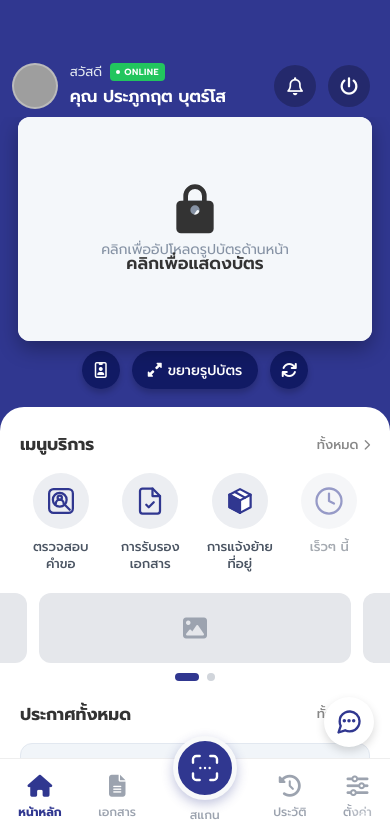
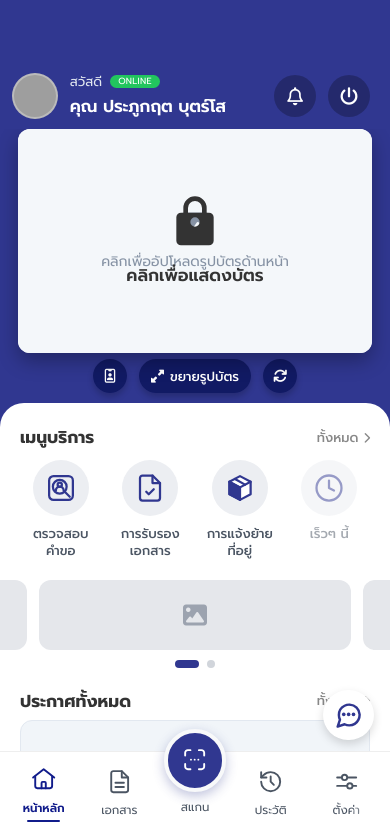
Before and after one commit to pppp167/skyy, a plain HTML site: page index.html in a window 390 px wide. Shown: the top 835 px of the page. Drawn offline with Linux system fonts and the light colour scheme; grey boxes are pictures that could not be loaded; a web font is replaced by a local one.

Commit message:
Update index.html

```diff
--- a/index.html
+++ b/index.html
@@ -7,8 +7,6 @@
   <meta name="theme-color" content="#303790">
   <meta name="apple-mobile-web-app-capable" content="yes">
   <meta name="mobile-web-app-capable" content="yes">
-
-  <!-- ใช้ black-translucent เพื่อให้หน้าเว็บคลุมพื้นที่ 100% -->
   <meta name="apple-mobile-web-app-status-bar-style" content="black-translucent">
 
   <title>ThaID Full Feature</title>
@@ -24,7 +22,6 @@
   <link rel="stylesheet" href="https://cdnjs.cloudflare.com/ajax/libs/font-awesome/6.4.0/css/all.min.css">
 
   <script>
-    // Detect an iOS Home Screen web app before layout so only that mode gets extra top clearance.
     (function markHomeScreenApp() {
       const standalone = window.navigator.standalone === true ||
         window.matchMedia('(display-mode: standalone)').matches ||
@@ -43,21 +40,17 @@
       overflow: hidden;
     }
 
-    /* ===== Privacy Screen (เบลอใส ไม่มีสีทับ) ===== */
     #privacy-screen {
       position: fixed;
-      /* ขยายขอบออกไป 20px เพื่อให้คลุม Safe Area */
       top: -20px; left: -20px; right: -20px; bottom: -20px;
       z-index: 2147483647;
       pointer-events: none;
       opacity: 0;
       visibility: hidden;
       transition: none;
-      /* ใสเกือบ 100% แต่ให้ iOS ยอมเรนเดอร์ blur */
       background: rgba(255, 255, 255, 0.01);
     }
 
-    /* backdrop-filter ใส่เฉพาะตอนแสดง เพื่อไม่ให้ layer เบลอค้างอยู่ตอนใช้งานปกติ */
     #privacy-screen.is-visible {
       opacity: 1;
       visibility: visible;
@@ -96,17 +89,16 @@
       flex-shrink: 0;
       position: relative;
       z-index: 50;
-      /* ดันเนื้อหาลงมาไม่ให้ทับรอยบาก */
-      padding: max(calc(env(safe-area-inset-top) + 8px), 62px) 20px 8px 20px;
+      padding: max(calc(env(safe-area-inset-top) + 8px), clamp(52px, 9vh, 72px)) 20px clamp(6px, 1.2vh, 10px) 20px;
       padding-left: clamp(10px, 3vw, 18px);
       isolation: isolate;
       backdrop-filter: none;
       -webkit-backdrop-filter: none;
     }
 
-    /* Home Screen apps can draw under the translucent iOS status bar. Keep a larger top inset there. */
+    /* ===== ปรับ顶部ของโหมดเพิ่มไปหน้าจอโฮมให้คำนวณตามแต่ละรุ่น ===== */
     html.is-home-screen-app header {
-      padding-top: max(calc(env(safe-area-inset-top) + 12px), 82px);
+      padding-top: var(--home-top-pad, max(calc(env(safe-area-inset-top) + 12px), clamp(64px, 11vh, 88px)));
     }
 
     .header-top { display: flex; justify-content: space-between; align-items: center; }
@@ -135,12 +127,17 @@
     .header-icons i:active { background: rgba(0, 0, 0, 0.4); }
 
     .online-badge {
-      background: #22c55e; color: white; font-size: 9px; font-weight: 600;
-      padding: 2px 6px; border-radius: 4px; margin-left: 2px;
-      display: inline-flex; align-items: center; gap: 4px; vertical-align: middle;
-      letter-spacing: 0.5px;
+      background: #22c55e; color: white;
+      font-size: 9px;
+      font-weight: 400;
+      padding: 2px 8px;
+      border-radius: 50px;
+      line-height: 1;
+      margin-left: 2px;
+      display: inline-flex; align-items: center; justify-content: center;
+      vertical-align: middle;
+      letter-spacing: 0.3px;
     }
-    .online-dot { width: 4px; height: 4px; background: white; border-radius: 50%; }
 
     .main-scroll-area {
       flex: 1;
@@ -153,7 +150,7 @@
     .main-scroll-area::-webkit-scrollbar { display: none; }
 
     .blue-section {
-      padding: 0 clamp(18px, 4vw, 24px) 10px;
+      padding: 0 clamp(18px, 4vw, 24px) 6px;
       position: relative;
       z-index: 10;
       display: flex;
@@ -200,35 +197,61 @@
     .lock-icon-svg { width: 56px; height: 56px; fill: #333; margin-bottom: 12px; }
     .lock-text { font-size: 17px; font-weight: 600; color: #333; }
 
-    .card-action-bar { margin-top: 10px; display: flex; justify-content: center; gap: 12px; width: 100%; }
+    .card-action-bar {
+      margin-top: 6px;
+      display: flex;
+      justify-content: center;
+      gap: 12px;
+      width: 100%;
+    }
 
     .card-action-btn {
-      background: rgba(12, 20, 91, 0.82); color: white; border: none;
-      padding: 8px 16px; border-radius: 20px;
-      font-size: 14px; font-weight: 500;
-      cursor: pointer; display: flex; align-items: center; gap: 6px;
-      box-shadow: 0 4px 6px rgba(0,0,0,0.2); transition: all 0.2s;
+      background: rgba(12, 20, 91, 0.82);
+      color: white;
+      border: none;
+      padding: 6px 12px;
+      border-radius: 18px;
+      font-size: 13px;
+      font-weight: 500;
+      cursor: pointer;
+      display: flex;
+      align-items: center;
+      gap: 6px;
+      box-shadow: 0 4px 6px rgba(0, 0, 0, 0.2);
+      transition: all 0.2s;
       font-family: inherit;
     }
+
     .card-action-btn:active { transform: scale(0.95); }
+
     .card-action-btn.icon-only {
-      padding: 0; width: 38px; height: 38px; border-radius: 50%;
-      display: flex; justify-content: center; align-items: center;
-      font-size: 16px;
+      padding: 0;
+      width: 34px;
+      height: 34px;
+      border-radius: 50%;
+      display: flex;
+      justify-content: center;
+      align-items: center;
+      font-size: 14px;
     }
 
     .white-section {
       flex: 1;
       background: #ffffff;
       border-radius: 24px 24px 0 0;
-      margin-top: 8px;
-      padding-top: 24px;
+      margin-top: 4px;
+      padding-top: clamp(16px, 2.5vh, 26px);
       position: relative;
       z-index: 20;
-      padding-bottom: calc(80px + env(safe-area-inset-bottom));
+      padding-bottom: calc(clamp(64px, 9vh, 86px) + env(safe-area-inset-bottom));
     }
 
-    .section-title { display: flex; justify-content: space-between; align-items: center; margin: 0 20px 16px 20px; }
+    .section-title {
+      display: flex;
+      justify-content: space-between;
+      align-items: center;
+      margin: 0 20px 10px 20px;
+    }
     .section-title h2 { font-size: 17px; color: #333; font-weight: 700; }
     .section-title a { font-size: 13px; color: #888; text-decoration: none; font-weight: 500;}
 
@@ -280,7 +303,15 @@
     .dot-indicator { width: 8px; height: 8px; border-radius: 50%; background-color: #d1d5db; transition: all 0.3s ease; }
     .dot-indicator.active { width: 24px; border-radius: 4px; background-color: #303790; }
 
-    .announcement-vertical-list { display: flex; flex-direction: column; gap: 12px; padding: 0 20px; margin-bottom: 20px; }
+    /* ===== ปรับให้ช่องประกาศชิดกันและขยับขึ้น ===== */
+    .announcement-vertical-list {
+      display: flex;
+      flex-direction: column;
+      gap: 10px;
+      padding: 0 20px;
+      margin-top: -4px;
+      margin-bottom: 16px;
+    }
 
     .announcement-vertical-box {
       width: 100%; height: 80px; border-radius: 12px;
@@ -303,31 +334,91 @@
       width: auto;
       background: white;
       display: flex; justify-content: space-around; align-items: center;
-      padding: 12px 0 max(20px, env(safe-area-inset-bottom)) 0;
+      padding: clamp(8px, 2vh, 14px) clamp(4px, 1.5vw, 12px) max(clamp(12px, 3vh, 22px), env(safe-area-inset-bottom)) clamp(4px, 1.5vw, 12px);
       border-top: 1px solid #eee;
       z-index: 30;
     }
 
-    .nav-item { display: flex; flex-direction: column; align-items: center; gap: 6px; color: #9ca3af; font-size: 12px; background: none; border: none; cursor: pointer; font-family: inherit; font-weight: 500;}
-    .nav-item.active { color: #303790; font-weight: 700;}
-    .nav-item i { font-size: 22px; }
+    .nav-item {
+      display: flex;
+      flex-direction: column;
+      align-items: center;
+      gap: clamp(4px, 1.2vw, 8px);
+      color: #4b5563;
+      font-size: clamp(11px, 3vw, 14px);
+      background: none;
+      border: none;
+      cursor: pointer;
+      font-family: inherit;
+      font-weight: 400;
+      flex: 1;
+      min-width: 0;
+      padding: 0;
+      position: relative;
+    }
 
-    .nav-scan { margin-top: -35px; }
-    .scan-btn { width: 64px; height: 64px; background: #303790; border-radius: 50%; display: flex; justify-content: center; align-items: center; color: white; font-size: 24px; border: 5px solid #f8f9fa; box-shadow: 0 4px 12px rgba(48, 55, 144, 0.3); }
+    .nav-item.active {
+      color: #111c8b;
+      font-weight: 600;
+    }
+
+    .nav-item.active span::after {
+      content: '';
+      display: block;
+      width: 80%;
+      height: 2.5px;
+      background-color: #111c8b;
+      margin: 3px auto 0 auto;
+      border-radius: 2px;
+    }
+
+    .nav-item svg {
+      display: block;
+      flex-shrink: 0;
+      width: clamp(24px, 6.5vw, 32px);
+      height: clamp(24px, 6.5vw, 32px);
+      margin-bottom: 2px;
+      stroke-width: 1.8;
+    }
+
+    .nav-scan {
+      margin-top: clamp(-45px, -11vw, -32px);
+    }
+
+    .scan-btn {
+      width: clamp(62px, 16vw, 82px);
+      height: clamp(62px, 16vw, 82px);
+      background: #303790;
+      border-radius: 50%;
+      display: flex;
+      justify-content: center;
+      align-items: center;
+      color: white;
+      font-size: clamp(26px, 7vw, 34px);
+      border: clamp(4px, 1.2vw, 6px) solid #f8f9fa;
+      box-shadow: 0 4px 12px rgba(48, 55, 144, 0.3);
+    }
 
     .scan-icon {
-      width: 32px; height: 32px;
-      stroke: #ffffff; stroke-width: 1.8; fill: none;
-      stroke-linecap: round; stroke-linejoin: round;
+      width: clamp(34px, 9vw, 42px);
+      height: clamp(34px, 9vw, 42px);
+      stroke: #ffffff;
+      stroke-width: 1.8;
+      fill: none;
+      stroke-linecap: round;
+      stroke-linejoin: round;
     }
+
+    .nav-scan { color: #4b5563; font-size: clamp(11px, 3vw, 14px); font-weight: 400; }
+    .nav-scan span { margin-top: 2px; }
 
     .chat-fab {
       position: absolute;
       right: 16px;
       bottom: calc(100% + 12px);
       top: auto;
-      width: 50px;
-      height: 50px;
+      width: clamp(50px, 13vw, 60px);
+      height: clamp(50px, 13vw, 60px);
       background: white;
       border-radius: 50%;
       display: flex; justify-content: center; align-items: center;
@@ -336,7 +427,8 @@
       z-index: 40;
     }
     .chat-fab svg {
-      width: 28px; height: 28px;
+      width: clamp(28px, 7.5vw, 34px);
+      height: clamp(28px, 7.5vw, 34px);
       stroke: #303790; stroke-width: 2; fill: none;
       stroke-linecap: round; stroke-linejoin: round;
     }
@@ -370,8 +462,6 @@
       width: auto;
       height: auto;
       background: rgba(0, 0, 0, 0.5);
-      backdrop-filter: blur(4px);
-      -webkit-backdrop-filter: blur(4px);
       z-index: 200;
       display: none;
       flex-direction: column;
@@ -404,11 +494,10 @@
     .header-icons-expanded { display: flex; gap: 12px; }
 
     .expand-card-container {
-      /* เลื่อนพื้นที่จัดบัตรลง 20px ให้เห็นการขยับชัด และยังคำนวณขนาดจากจอเดิม */
       position: absolute;
-      top: 20px;
+      top: 12px;
       right: 0;
-      bottom: -20px;
+      bottom: -12px;
       left: 0;
       display: flex; justify-content: center; align-items: center;
       container-type: size;
@@ -416,11 +505,10 @@
 
     .expand-card-inner {
       flex-shrink: 0;
-      /* ความสูงหลังหมุนไม่เกินจอ และเว้นระยะจากปุ่มด้านบนโดยให้ขอบบนล่างสมดุล */
       width: min(
-        calc(96cqh),
-        calc((96cqw) * 1.58),
-        calc(100cqh - env(safe-area-inset-top) - env(safe-area-inset-top) - 156px)
+        calc(98cqh),
+        calc((98cqw) * 1.58),
+        calc(100cqh - env(safe-area-inset-top) - env(safe-area-inset-top) - 148px)
       );
       aspect-ratio: 1.58 / 1;
       position: relative;
@@ -482,7 +570,7 @@
             <div class="avatar" id="avatarImg"></div>
           </div>
           <div class="user-text">
-            <p>สวัสดี <span class="online-badge"><span class="online-dot"></span>ONLINE</span></p>
+            <p>สวัสดี <span class="online-badge">ONLINE</span></p>
             <h1>คุณ ประภูกฤต บุตร์โส</h1>
           </div>
         </div>
@@ -575,7 +663,7 @@
           <div class="menu-item" onclick="alert('ระบบแจ้งย้ายที่อยู่')">
             <div class="menu-icon">
               <svg viewBox="0 0 24 24" class="solid-box-icon">
-               <path d="M12 2.5 L3.5 7 V17 L12 21.5 L20.5 17 V7 Z" fill="#ffffff" stroke="#303790" .../>
+                <path d="M12 2.5 L3.5 7 V17 L12 21.5 L20.5 17 V7 Z" fill="#ffffff" stroke="#303790" .../>
                 <polygon points="3.5 7 12 11.5 12 21.5 3.5 17" fill="#303790" stroke="#303790" stroke-width="1.5" stroke-linejoin="round"></polygon>
                 <polyline points="3.5 7 12 11.5 20.5 7" stroke="#303790" .../>
                 <line x1="12" y1="11.5" x2="12" y2="21.5" stroke="#303790" .../>
@@ -615,7 +703,7 @@
           <div class="dot-indicator" id="dot2"></div>
         </div>
 
-        <div class="section-title" style="margin-top: 10px;">
+        <div class="section-title" style="margin-top: 4px; margin-bottom: 10px;">
           <h2>ประกาศทั้งหมด</h2>
           <a href="#">ทั้งหมด <i class="fa-solid fa-chevron-right" style="font-size:11px;"></i></a>
         </div>
@@ -643,7 +731,7 @@
           </div>
         </div>
 
-        <div style="height: 20px;"></div>
+        <div style="height: 16px;"></div>
       </div>
     </div>
 
@@ -657,8 +745,24 @@
         </svg>
       </div>
 
-      <button class="nav-item active"><i class="fa-solid fa-house"></i><span>หน้าหลัก</span></button>
-      <button class="nav-item"><i class="fa-solid fa-file-lines"></i><span>เอกสาร</span></button>
+      <button class="nav-item active">
+        <svg class="nav-home-outline" viewBox="0 0 24 24" fill="none" stroke="currentColor" stroke-linecap="round" stroke-linejoin="round" aria-hidden="true">
+          <path d="M4 10v9a2 2 0 0 0 2 2h12a2 2 0 0 0 2-2v-9"/>
+          <path d="M2 11l10-8 10 8"/>
+          <path d="M10 21v-5a1 1 0 0 1 1-1h2a1 1 0 0 1 1 1v5"/>
+        </svg>
+        <span>หน้าหลัก</span>
+      </button>
+
+      <button class="nav-item">
+        <svg viewBox="0 0 24 24" fill="none" stroke="currentColor" stroke-linecap="round" stroke-linejoin="round">
+          <path d="M14 2H6a2 2 0 0 0-2 2v16a2 2 0 0 0 2 2h12a2 2 0 0 0 2-2V8z"></path>
+          <polyline points="14 2 14 8 20 8"></polyline>
+          <line x1="8" y1="13" x2="16" y2="13"></line>
+          <line x1="8" y1="17" x2="16" y2="17"></line>
+        </svg>
+        <span>เอกสาร</span>
+      </button>
 
       <button class="nav-item nav-scan">
         <div class="scan-btn">
@@ -675,8 +779,24 @@
         <span>สแกน</span>
       </button>
 
-      <button class="nav-item"><i class="fa-solid fa-clock-rotate-left"></i><span>ประวัติ</span></button>
-      <button class="nav-item"><i class="fa-solid fa-sliders"></i><span>ตั้งค่า</span></button>
+      <button class="nav-item">
+        <svg viewBox="0 0 24 24" fill="none" stroke="currentColor" stroke-linecap="round" stroke-linejoin="round">
+          <path d="M3 12a9 9 0 1 0 9-9 9.75 9.75 0 0 0-6.74 2.74L3 8"></path>
+          <path d="M3 3v5h5"></path>
+          <polyline points="12 7 12 12 15 15"></polyline>
+        </svg>
+        <span>ประวัติ</span>
+      </button>
+
+      <button class="nav-item">
+        <svg viewBox="0 0 24 24" fill="none" stroke="currentColor" stroke-linecap="round" stroke-linejoin="round">
+          <line x1="3" y1="8" x2="21" y2="8"></line>
+          <line x1="3" y1="16" x2="21" y2="16"></line>
+          <circle cx="10" cy="8" r="2.5" fill="#ffffff"></circle>
+          <circle cx="15" cy="16" r="2.5" fill="#ffffff"></circle>
+        </svg>
+        <span>ตั้งค่า</span>
+      </button>
     </div>
 
   </div>
@@ -748,7 +868,6 @@
         if (expandedCardModal) expandedCardModal.classList.remove('is-privacy-blurred');
       };
 
-      // เปิดหน้าให้คมชัดก่อน แล้วค่อยเปิดเบลอเมื่อเริ่มสลับแอป
       hidePrivacyScreen();
 
       document.addEventListener('touchstart', (event) => {
@@ -777,7 +896,6 @@
         else hidePrivacyScreen();
       });
       document.addEventListener('webkitvisibilitychange', () => {
-        // ใช้สถานะมาตรฐานก่อน เพื่อไม่ให้ค่า webkitHidden ที่ค้างอยู่ทำให้เบลอกลับมา
         if (document.visibilityState === 'hidden') showPrivacyScreen();
         else if (document.visibilityState === 'visible') hidePrivacyScreen();
         else if (document.webkitHidden === true) showPrivacyScreen();
@@ -786,18 +904,39 @@
 
       window.addEventListener('pagehide', showPrivacyScreen);
       window.addEventListener('pageshow', hidePrivacyScreen);
-      // (ลบ listener 'blur' ออกแล้ว เพราะ iOS ยิง blur ตอนเปิดแอป/แตะแถบระบบ ทำให้เบลอค้าง)
-      // ล้างทันทีเมื่อได้ focus/resume กลับมา ไม่รอ visibilityState ที่ iOS อาจอัปเดตช้า
       window.addEventListener('focus', hidePrivacyScreen);
       window.addEventListener('resume', hidePrivacyScreen);
       document.addEventListener('resume', hidePrivacyScreen);
 
-      // ตรวจตอนเริ่มเปิดแอปด้วย เผื่อเหตุการณ์เริ่มต้นเกิดก่อนติดตั้ง listeners
       const clearOnInitialForeground = () => {
         if (document.visibilityState === 'visible') hidePrivacyScreen();
       };
       if (document.readyState === 'complete') clearOnInitialForeground();
       else window.addEventListener('load', clearOnInitialForeground, { once: true });
+    })();
+
+    /* ===== ปรับสัดส่วนโหมดเพิ่มไปหน้าจอโฮมตามแต่ละรุ่นมือถือ ===== */
+    (function calibrateHomeScreenLayout() {
+      const root = document.documentElement;
+      if (!root.classList.contains('is-home-screen-app')) return;
+
+      const apply = () => {
+        const safeTop = parseFloat(
+          getComputedStyle(document.documentElement).getPropertyValue('--sat') || '0'
+        ) || 0;
+
+        root.style.setProperty('--app-vh', window.innerHeight * 0.01 + 'px');
+
+        if (safeTop > 0) {
+          root.style.setProperty('--home-top-pad', `calc(${safeTop}px + 12px)`);
+        } else {
+          root.style.setProperty('--home-top-pad', `${Math.max(64, window.innerHeight * 0.09)}px`);
+        }
+      };
+
+      apply();
+      window.addEventListener('resize', apply);
+      window.addEventListener('orientationchange', () => setTimeout(apply, 120));
     })();
 
     let autoSlideInterval;
```
